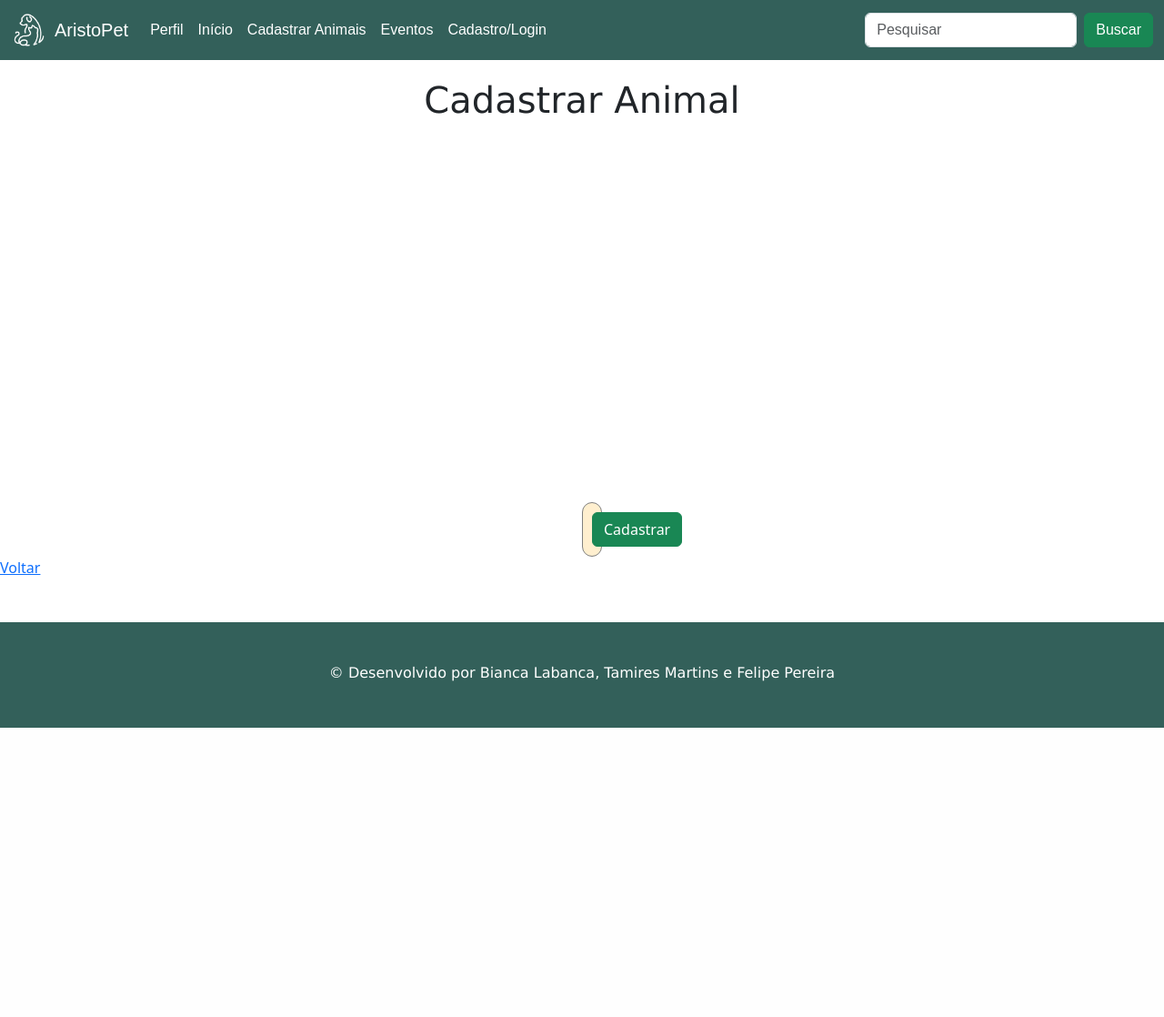
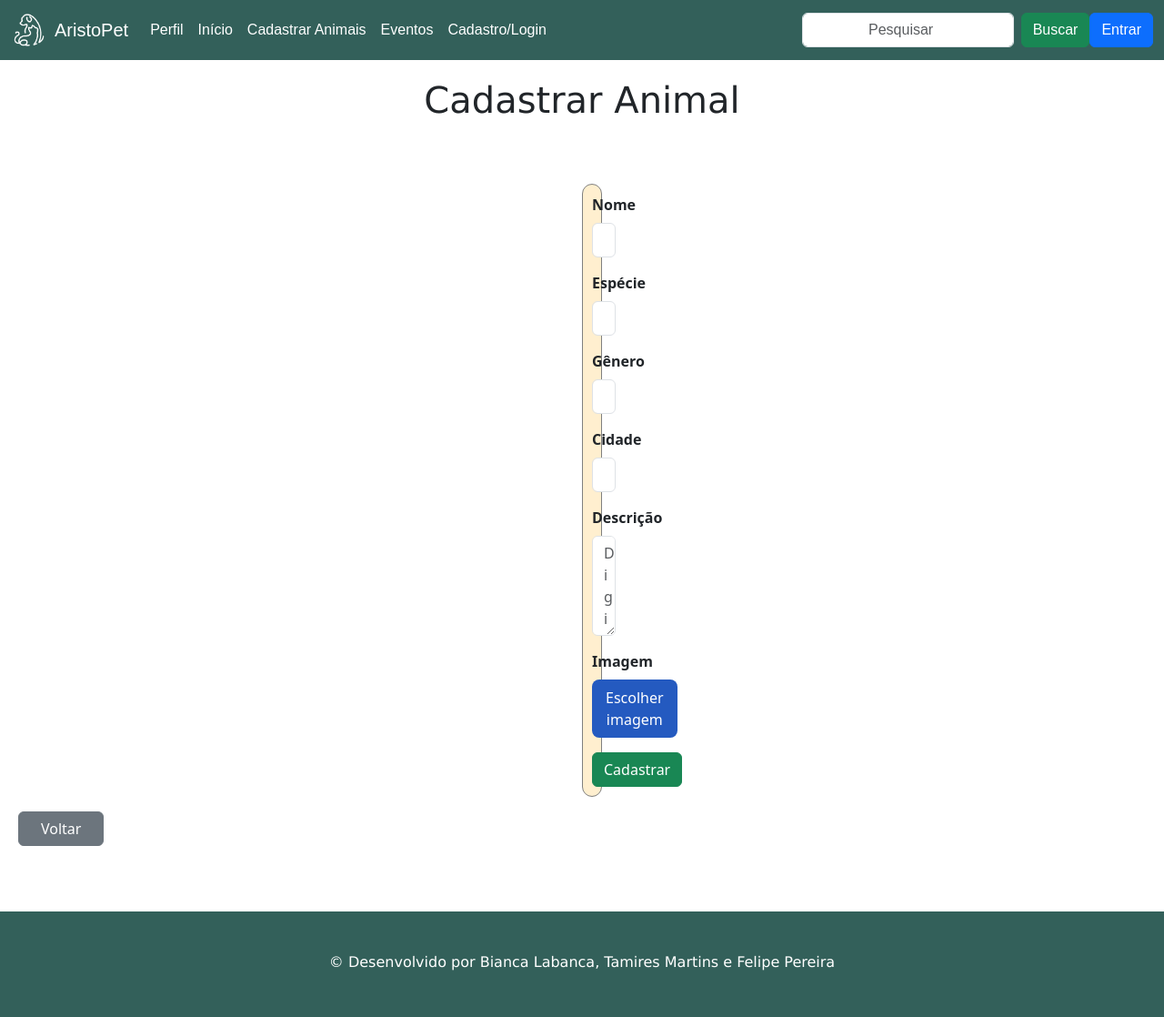
Before and after one commit to tamires07/AristoPet---INFO-G, a Django app: template app/templates/cadastraranimal.html in a window 1280 px wide. Shown: the whole page at 91% size. Before the commit the page ends 800 px from the top, so only its background shows below. Run offline with Django 5.2, Linux system fonts and the light colour scheme; the template is opened without the code that fills it, so the values that code supplies are empty.

Commit message:
Add files via upload

```diff
--- a/app/forms.py
+++ b/app/forms.py
@@ -8,4 +8,4 @@
 class AnimalForm(forms.ModelForm):
     class Meta:
         model = Animal
-        fields = ['nome', 'especie', 'genero', 'cidade', 'imagem']
+        fields = ['nome', 'especie', 'genero', 'cidade', 'descricao', 'imagem']
--- a/app/templates/cadastraranimal.html
+++ b/app/templates/cadastraranimal.html
@@ -28,6 +28,27 @@
         border-radius: 30px;
         text-align: center;
     }
+
+    .formulario, input, select, textarea{
+            text-align: center;
+    }
+
+    input[type="file"] {
+        display: none;
+    }
+
+    .custom-file-upload {
+        background-color: #245ac0;
+        color: white;
+        padding: 8px 15px;
+        border-radius: 8px;
+        cursor: pointer;
+        transition: 0.3s;
+    }
+
+    .custom-file-upload:hover {
+        background-color: #163392;
+    }
     </style>
 </head>
 <body>
@@ -45,11 +66,48 @@
 
     <form method="post" class="formulario" enctype="multipart/form-data">
         {% csrf_token %}
-        {{ form.as_p }}
+        <div class="mb-3">
+            <label for="id_nome" class="form-label"><b>Nome</b></label>
+            <input type="text" name="nome" id="id_nome" class="form-control" placeholder="Digite o nome do animal" required>
+        </div>
+
+        <div class="mb-3">
+            <label for="id_especie" class="form-label"><b>Espécie</b></label>
+            <input type="text" name="especie" id="id_especie" class="form-control" placeholder="Ex: cachorro, gato..." required>
+        </div>
+
+        <div class="mb-3">
+            <label for="id_genero" class="form-label"><b>Gênero</b></label>
+            <select name="genero" id="id_genero" class="form-control" required>
+                <option value="">Selecione o gênero</option>
+                <option value="Macho">Macho</option>
+                <option value="Fêmea">Fêmea</option>
+            </select>
+        </div>
+
+        <div class="mb-3">
+            <label for="id_cidade" class="form-label"><b>Cidade</b></label>
+            <input type="text" name="cidade" id="id_cidade" class="form-control" placeholder="Digite a cidade do animal" required>
+        </div>
+
+        <div class="mb-3">
+            <label for="id_descricao" class="form-label"><b>Descrição</b></label>
+            <textarea name="descricao" cols="40" rows="4" class="form-control" placeholder="Digite uma breve descrição sobre o animal..." required id="id_descricao"></textarea>
+        </div>
+
+        <div class="mb-3">
+            <label class="form-label"><b>Imagem</b></label><br>
+            <label for="id_imagem" class="custom-file-upload">
+              Escolher imagem
+            </label>
+            <input type="file" name="imagem" id="id_imagem" accept="image/*">
+          </div>
         <button type="submit" class="btn btn-success">Cadastrar</button>
     </form>
 
-    <a href="{% url 'index' %}">Voltar</a>
+    <div class="mt-3 mb-4" style="margin-left: 20px;">
+        <a href="{% url 'index' %}" class="btn btn-secondary px-4">Voltar</a>
+    </div>
 
     {% include 'partials/footer.html' %}
 
--- a/app/templates/partials/header.html
+++ b/app/templates/partials/header.html
@@ -46,6 +46,11 @@
                     <input name="q" class="form-control me-2" type="search" placeholder="Pesquisar" aria-label="Search"/>
                     <button class="btn btn-success" type="submit">Buscar</button>
                 </form>
+                {% if request.session.pessoa_id %}
+                    <a class="btn btn-danger" href="{% url 'logout' %}">Sair</a>
+                {% else %}
+                    <a class="btn btn-primary" href="{% url 'login' %}">Entrar</a>
+                {% endif %}
             </div>
         </div>
     </nav>
--- a/app/templates/pessoa.html
+++ b/app/templates/pessoa.html
@@ -46,7 +46,8 @@
     <div class="container text-center">
         <h1><b>Cadastre-se</b></h1>
     </div>
-    <form class="formulario">
+    <form class="formulario" method="POST" action="{% url 'cadastro' %}">
+        {% csrf_token %}
         <div class="mb-3">
             <label for="nome" class="form-label"><b>Nome</b></label>
             <input type="text" class="form-control" id="nome" name="nome" placeholder="Digite seu nome" required>
--- a/config/urls.py
+++ b/config/urls.py
@@ -13,6 +13,9 @@
     path('buscar/', buscarView, name='buscar'),
     path('cadastraranimal/', cadastrarAnimalView, name='cadastraranimal'),
     path('deletaranimal/<int:pk>/', deletarAnimalView, name='deletaranimal'),
+    path('cadastro/', cadastrar_usuario, name='cadastro'),
+    path('logout/', logout_view, name='logout'),
+    path('animal/<int:pk>/', detalhe_animal, name='detalheanimal'),
 ]
 
 if settings.DEBUG:
```
Also changed, not shown: app/models.py (+9 -1 lines), app/templates/detalhe_animal.html (added, +31 -0 lines), app/templates/index.html (+12 -2 lines), app/templates/login.html (+15 -3 lines), app/views.py (+66 -10 lines), app/migrations/0004_animal_descricao.py (added), app/migrations/0005_alter_pessoa_senha.py (added), media/animais/caramelo.jpeg (added), media/animais/caramelo_mei_preto.jpeg (added), media/animais/napolitano.jpeg (added).
